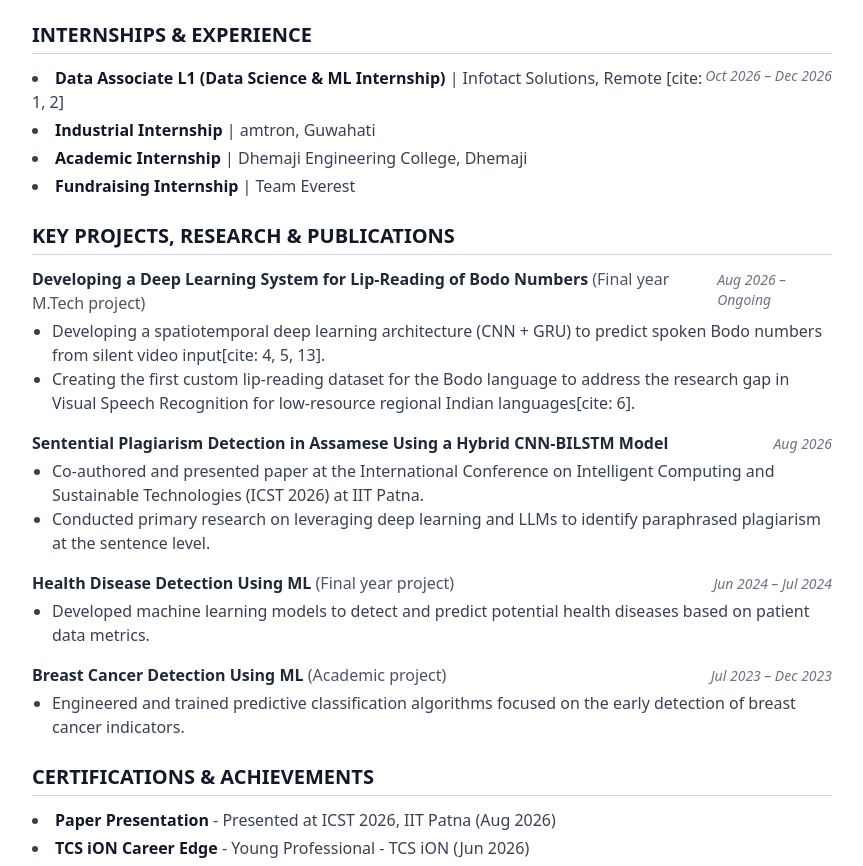
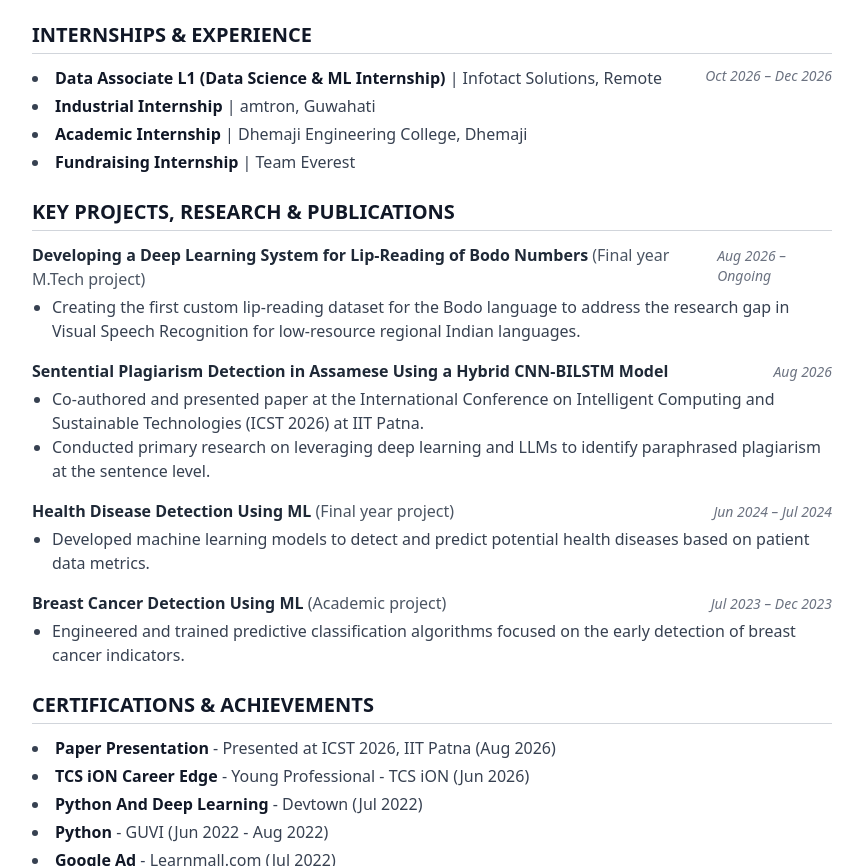
Before and after one commit to Iabhijit1/Iabhijit1.github.io, a plain HTML site: page Resume.html in a window 1280 px wide. Shown: the part 870-1736 px from the top of the page, without its empty margins (208-1071 px from the left). Drawn offline with nearby package versions, Linux system fonts and the light colour scheme.

Commit message:
Update internship details and formatting in Resume.html
Removed citation references from internship description and fixed newline at end of file.

```diff
--- a/Resume.html
+++ b/Resume.html
@@ -99,7 +99,7 @@
         <section class="mb-6">
             <h2 class="text-xl font-bold text-gray-900 uppercase border-b border-gray-300 pb-1 mb-3">Internships & Experience</h2>
             <ul class="list-disc list-inside text-gray-700 space-y-1">
-                <li><strong class="text-gray-900">Data Associate L1 (Data Science & ML Internship)</strong> | Infotact Solutions, Remote <span class="hidden sm:inline float-right text-sm text-gray-500 italic">Oct 2026 – Dec 2026</span>[cite: 1, 2]</li>
+                <li><strong class="text-gray-900">Data Associate L1 (Data Science & ML Internship)</strong> | Infotact Solutions, Remote <span class="hidden sm:inline float-right text-sm text-gray-500 italic">Oct 2026 – Dec 2026</span></li>
                 <li><strong class="text-gray-900">Industrial Internship</strong> | amtron, Guwahati</li>
                 <li><strong class="text-gray-900">Academic Internship</strong> | Dhemaji Engineering College, Dhemaji</li>
                 <li><strong class="text-gray-900">Fundraising Internship</strong> | Team Everest</li>
@@ -115,8 +115,8 @@
                     <span class="text-sm font-medium text-gray-500 italic">Aug 2026 – Ongoing</span>
                 </div>
                 <ul class="list-disc list-outside ml-5 text-gray-700 mt-1">
-                    <li>Developing a spatiotemporal deep learning architecture (CNN + GRU) to predict spoken Bodo numbers from silent video input[cite: 4, 5, 13].</li>
-                    <li>Creating the first custom lip-reading dataset for the Bodo language to address the research gap in Visual Speech Recognition for low-resource regional Indian languages[cite: 6].</li>
+
+                    <li>Creating the first custom lip-reading dataset for the Bodo language to address the research gap in Visual Speech Recognition for low-resource regional Indian languages.</li>
                 </ul>
             </div>
 
```
